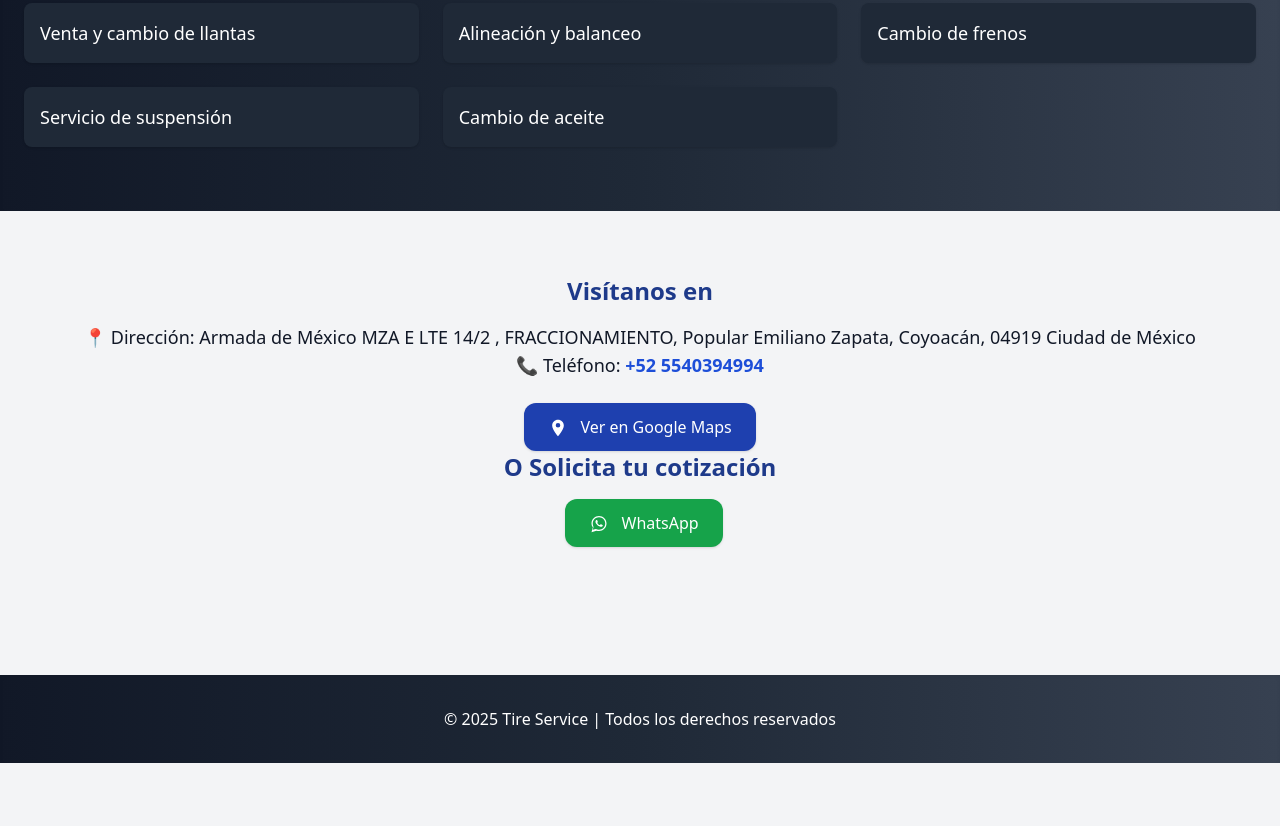
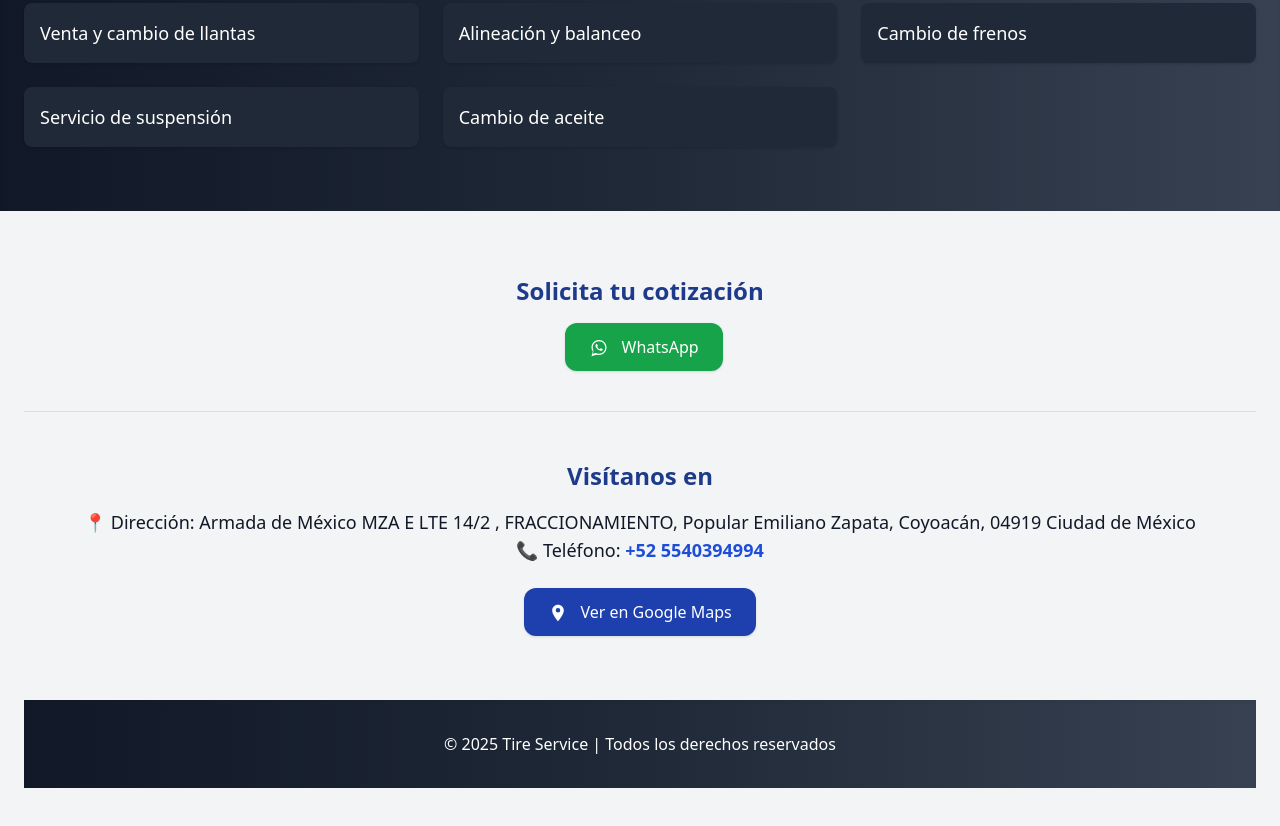
Before and after one commit to tire-service/general-mechanics, a plain HTML site: page index.html in a window 1280 px wide. Shown: the part 1579-2405 px from the top of the page. Before the commit the page ends 2342 px from the top, so only its background shows below. Drawn offline with nearby package versions, Linux system fonts and the light colour scheme.

Commit message:
Mejora visual

```diff
--- a/index.html
+++ b/index.html
@@ -82,19 +82,21 @@
 
   <!-- Visítanos -->
   <section id="cotizacion" class="py-16 container mx-auto px-6 text-center">
-    <h2 class="text-2xl font-bold text-blue-900">Visítanos en </h2>
-    <p class="mt-4 text-lg">📍 Dirección: Armada de México MZA E LTE 14/2 , FRACCIONAMIENTO, Popular Emiliano Zapata, Coyoacán, 04919 Ciudad de México</p>
-    <p class="text-lg">📞 Teléfono: <a href="tel:+525540394994" class="text-blue-700 font-semibold">+52 5540394994</a></p>
-  <a href="https://maps.app.goo.gl/kSG56MhgFhVbC5DWA" target="_blank" class="mt-6 inline-block bg-blue-800 text-white px-6 py-3 rounded-xl shadow hover:bg-yellow-300 hover:text-blue-900 transition duration-300">
-  <svg class="inline h-5 w-5 mr-2 align-text-bottom" viewBox="0 0 24 24" fill="currentColor"><path d="M12 2C8.13 2 5 5.13 5 9c0 5.25 7 13 7 13s7-7.75 7-13c0-3.87-3.13-7-7-7zm0 9.5A2.5 2.5 0 1 1 12 6a2.5 2.5 0 0 1 0 5.5z"/></svg>
-    Ver en Google Maps
-  </a>
-  <h2 class="text-2xl font-bold text-blue-900">O Solicita tu cotización</h2>
+  <h2 class="text-2xl font-bold text-blue-900">Solicita tu cotización</h2>
   <a href="https://wa.me/525540394994?text=Hola%2C%20quiero%20una%20cotizaci%C3%B3n%20para%20llantas%20o%20suspensi%C3%B3n" target="_blank" class="mt-4 inline-block bg-green-600 text-white px-6 py-3 rounded-xl shadow hover:bg-yellow-300 hover:text-green-900 transition duration-300 ml-2">
     <svg class="inline h-5 w-5 mr-2 align-text-bottom" viewBox="0 0 32 32" fill="currentColor"><path d="M16 3C9.373 3 4 8.373 4 15c0 2.385.832 4.58 2.236 6.393L4 29l7.824-2.05A12.94 12.94 0 0016 27c6.627 0 12-5.373 12-12S22.627 3 16 3zm0 22c-1.7 0-3.36-.33-4.92-.98l-.35-.15-4.65 1.22 1.24-4.53-.23-.36C6.34 18.36 6 16.7 6 15c0-5.514 4.486-10 10-10s10 4.486 10 10-4.486 10-10 10zm5.07-7.75c-.28-.14-1.65-.81-1.9-.9-.25-.09-.43-.14-.61.14-.18.28-.7.9-.86 1.08-.16.18-.32.2-.6.07-.28-.14-1.18-.44-2.25-1.4-.83-.74-1.39-1.65-1.55-1.93-.16-.28-.02-.43.12-.57.13-.13.28-.34.42-.51.14-.17.18-.29.28-.48.09-.19.05-.36-.02-.5-.07-.14-.61-1.47-.84-2.01-.22-.53-.45-.46-.61-.47-.16-.01-.35-.01-.54-.01-.19 0-.5.07-.76.34-.26.27-1 1-.99 2.43.01 1.43 1.03 2.81 1.18 3 .15.19 2.03 3.1 4.93 4.22.69.3 1.23.48 1.65.61.69.22 1.32.19 1.81.12.55-.08 1.65-.67 1.88-1.32.23-.65.23-1.2.16-1.32-.07-.12-.25-.19-.53-.33z"/></svg>
     WhatsApp
   </a>
-  </section>
+  <hr class="my-10 border-gray-400 opacity-30">
+  <div class="mt-12">
+    <h2 class="text-2xl font-bold text-blue-900">Visítanos en</h2>
+    <p class="mt-4 text-lg">📍 Dirección: Armada de México MZA E LTE 14/2 , FRACCIONAMIENTO, Popular Emiliano Zapata, Coyoacán, 04919 Ciudad de México</p>
+    <p class="text-lg">📞 Teléfono: <a href="tel:+525540394994" class="text-blue-700 font-semibold">+52 5540394994</a></p>
+    <a href="https://maps.app.goo.gl/kSG56MhgFhVbC5DWA" target="_blank" class="mt-6 inline-block bg-blue-800 text-white px-6 py-3 rounded-xl shadow hover:bg-yellow-300 hover:text-blue-900 transition duration-300">
+      <svg class="inline h-5 w-5 mr-2 align-text-bottom" viewBox="0 0 24 24" fill="currentColor"><path d="M12 2C8.13 2 5 5.13 5 9c0 5.25 7 13 7 13s7-7.75 7-13c0-3.87-3.13-7-7-7zm0 9.5A2.5 2.5 0 1 1 12 6a2.5 2.5 0 0 1 0 5.5z"/></svg>
+      Ver en Google Maps
+    </a>
+  </div>
 
   <!-- Pie -->
   <footer class="bg-gradient-to-r from-gray-900 via-gray-800 to-gray-700 text-white py-8 mt-16 text-center shadow-inner">
```
